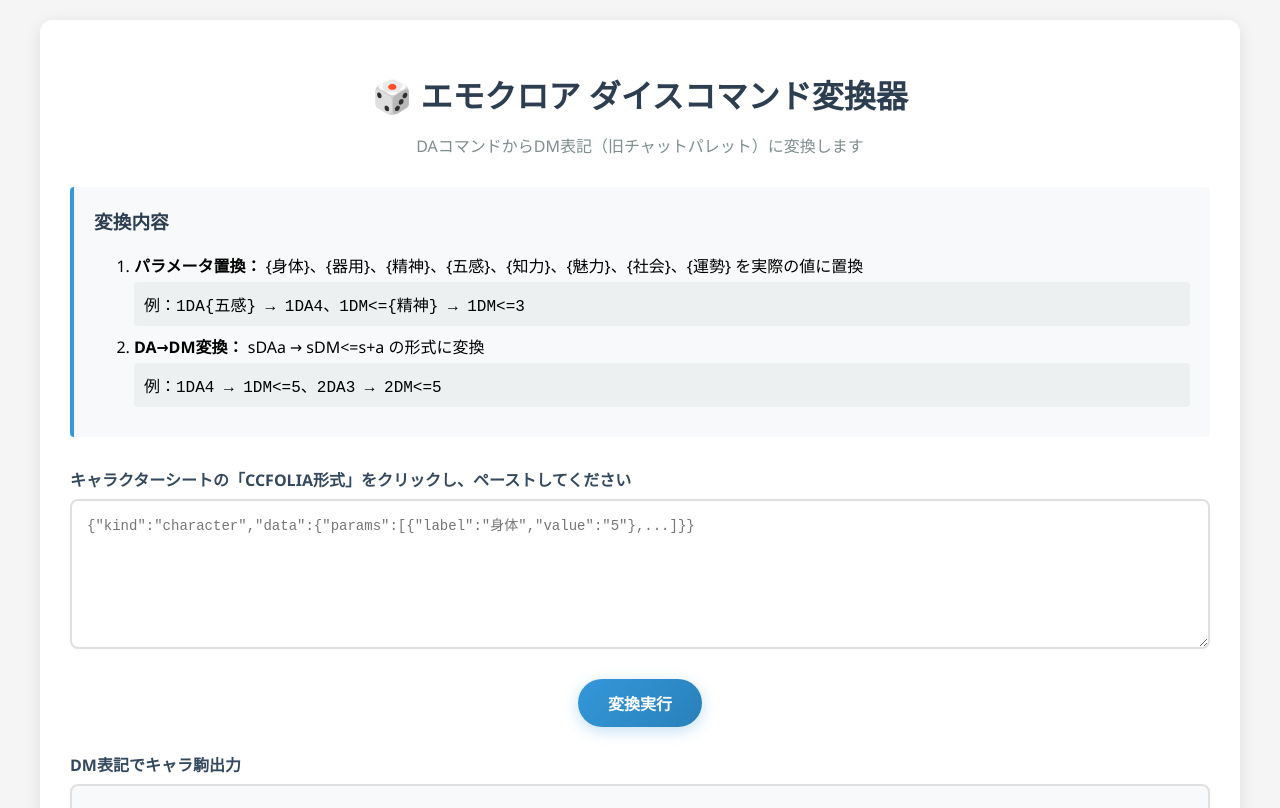
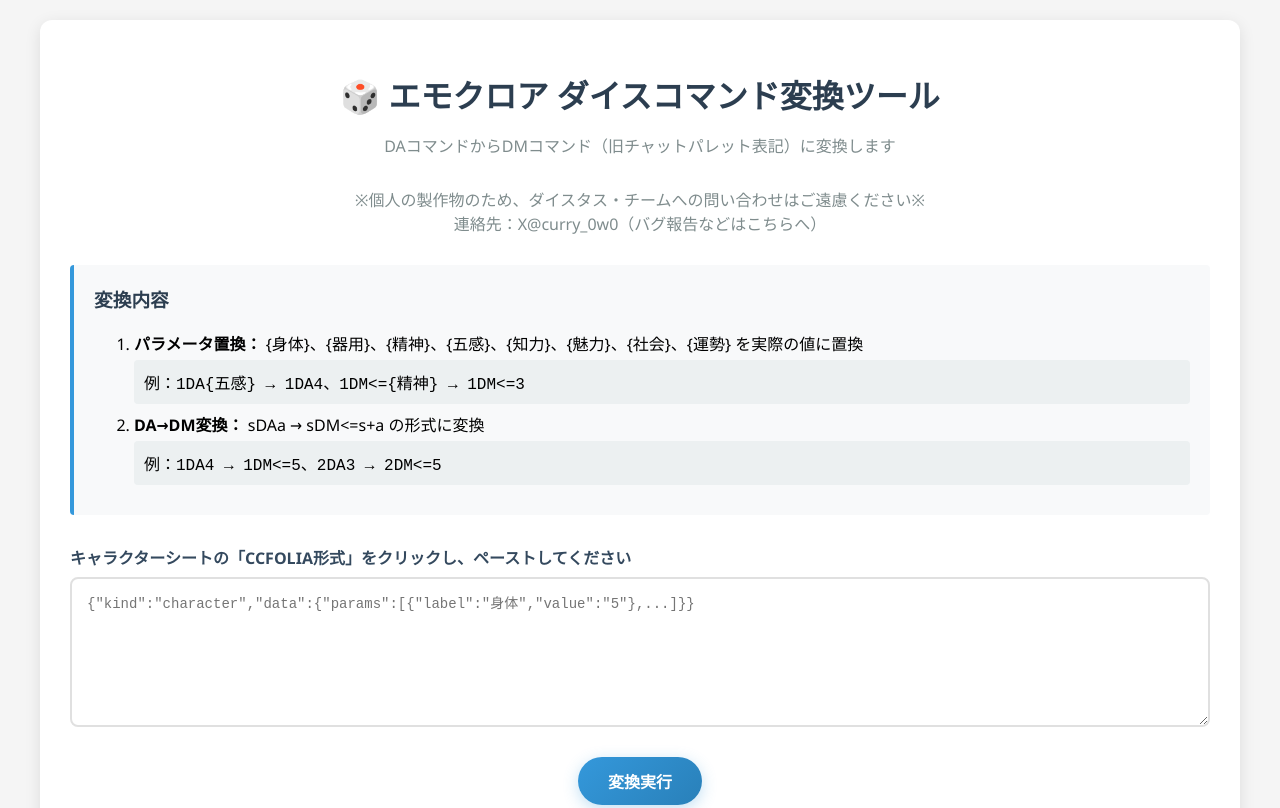
Before and after one commit to light0w0/emoklore-dice-DA2DM, a plain HTML site: page index.html in a window 1280 px wide. Shown: the top 808 px of the page. Drawn offline with Linux system fonts and the light colour scheme.

Commit message:
注意書き&修正

```diff
--- a/index.html
+++ b/index.html
@@ -4,14 +4,15 @@
 <head>
     <meta charset="UTF-8">
     <meta name="viewport" content="width=device-width, initial-scale=1.0">
-    <title>エモクロア ダイスコマンド変換器</title>
+    <title>エモクロア ダイスコマンド変換ツール</title>
     <link rel="stylesheet" href="css/style.css">
 </head>
 
 <body>
     <div class="container">
-        <h1>🎲 エモクロア ダイスコマンド変換器</h1>
-        <p class="subtitle">DAコマンドからDM表記（旧チャットパレット）に変換します</p>
+        <h1>🎲 エモクロア ダイスコマンド変換ツール</h1>
+        <p class="subtitle">DAコマンドからDMコマンド（旧チャットパレット表記）に変換します</p>
+        <p class="subtitle">※個人の製作物のため、ダイスタス・チームへの問い合わせはご遠慮ください※<br>連絡先：X@curry_0w0（バグ報告などはこちらへ）</p>
 
         <div class="instructions">
             <h3>変換内容</h3>
@@ -19,8 +20,8 @@
                 <li><strong>パラメータ置換：</strong> {身体}、{器用}、{精神}、{五感}、{知力}、{魅力}、{社会}、{運勢} を実際の値に置換
                     <div class="example">例：1DA{五感} → 1DA4、1DM<={精神} → 1DM<=3</div>
                 </li>
-                <li><strong>DA→DM変換：</strong> sDAa → sDM<=s+a の形式に変換
-                    <div class="example">例：1DA4 → 1DM<=5、2DA3 → 2DM<=5</div>
+                <li><strong>DA→DM変換：</strong> sDAa → sDM<=s+a の形式に変換 <div class="example">例：1DA4 → 1DM<=5、2DA3 →
+                            2DM<=5</div>
                 </li>
             </ol>
         </div>
```
